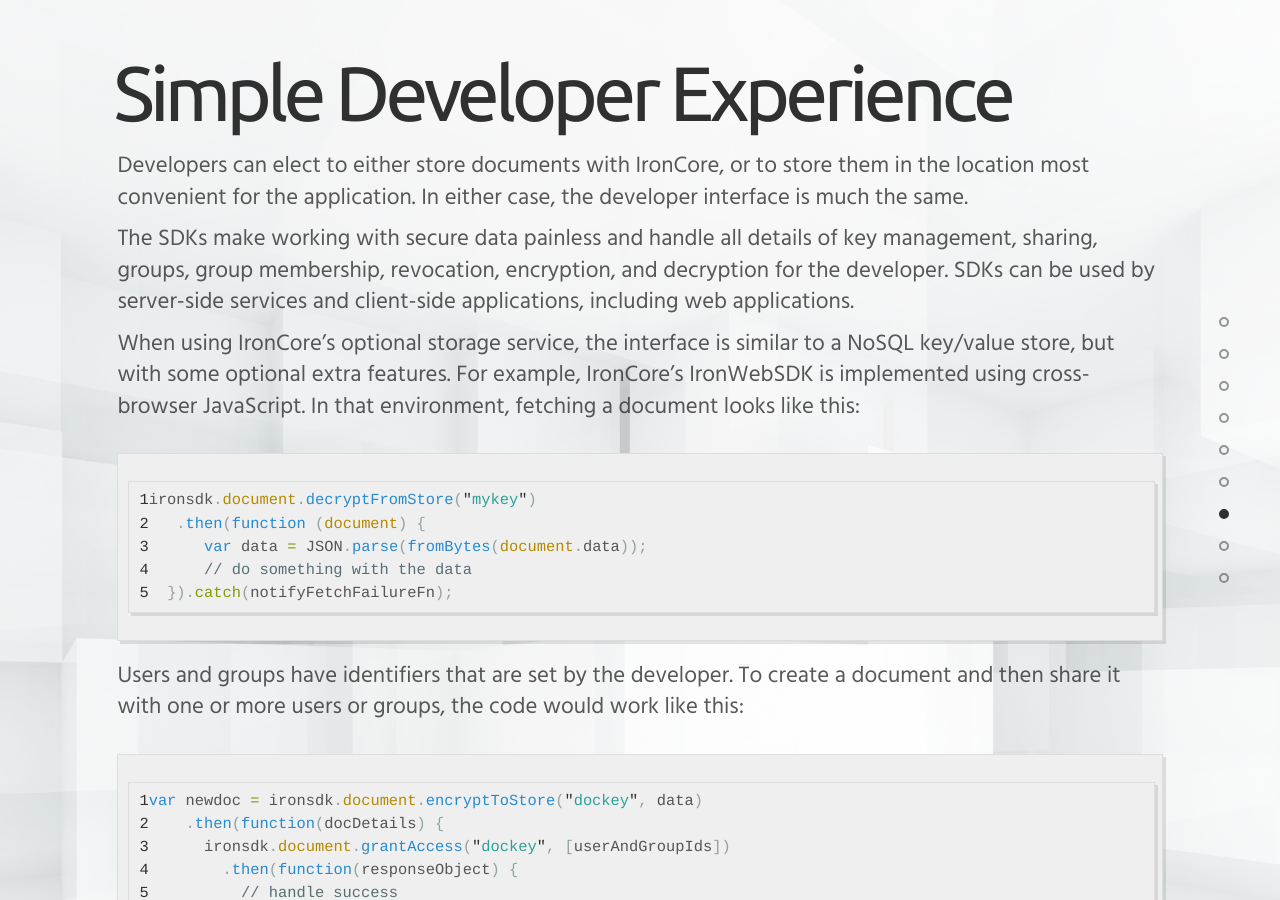
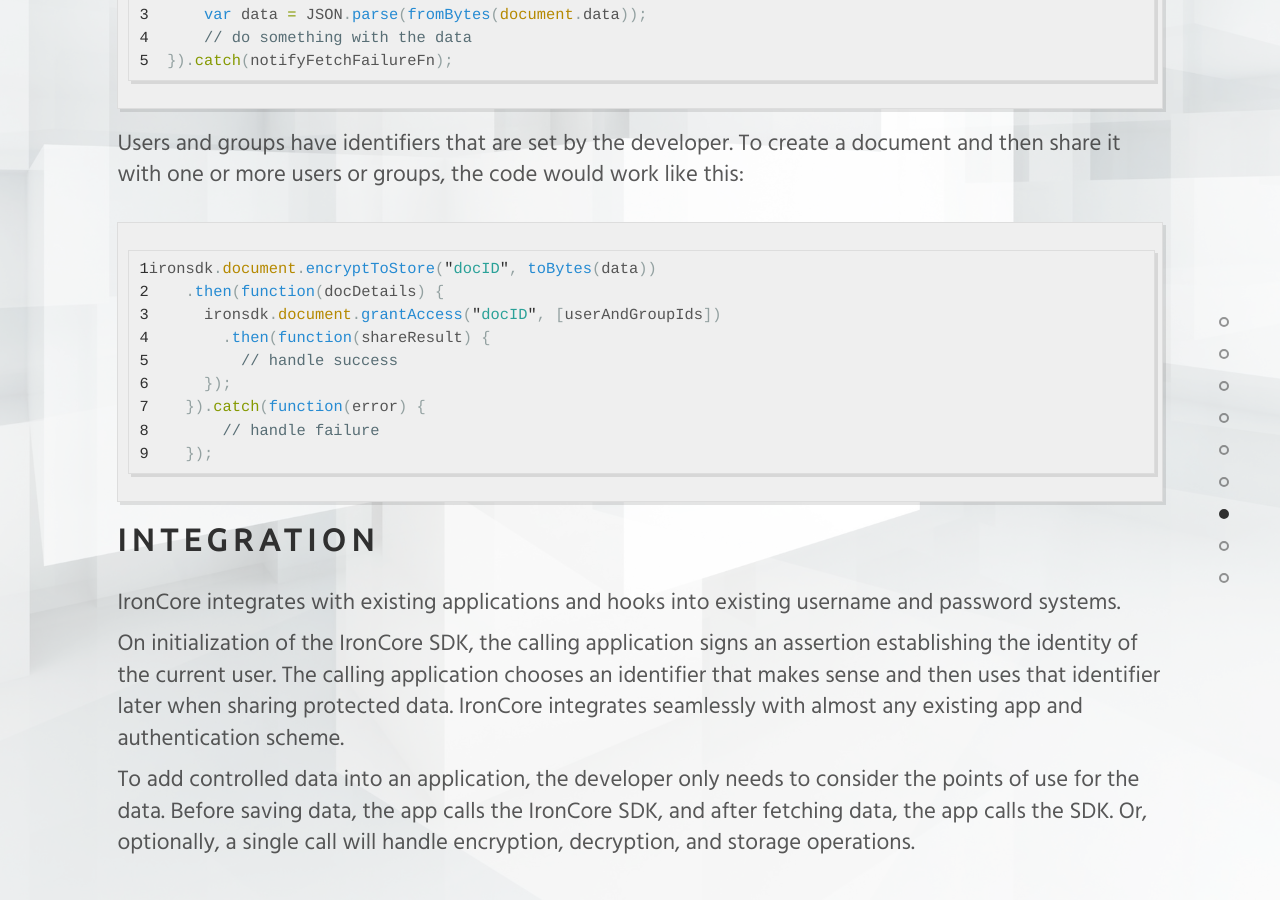
Before and after one commit to IronCoreLabs/ironcorelabs.github.io, a Jekyll site: the page built from technology/index.md, in a window 1280 px wide and 900 px high, scrolled down 8795 px. Built offline with Jekyll 4.4.1, drawn with Linux system fonts in a browser that asks for light colours; some web fonts are replaced; some of the changed text lies outside the part shown.

Commit message:
Changes per Ernie's PR comments

````diff
--- a/technology/index.md
+++ b/technology/index.md
@@ -7,7 +7,7 @@
 excerpt: IronCore Labs is transforming how SaaS companies handle their customers' data. We help developers end-to-end encrypt the data in their apps so it remains secure no matter where it lives.
 ---
 
-{% include slides/slideStart.html id="manifesto" classes="fade-8 autoHeight" %}
+{% include slides/slideStart.html id="manifesto" classes="fade-9 autoHeight" %}
 <div class="left" markdown="1">
 
 # Technology
@@ -25,9 +25,9 @@
 
 Most SaaS companies largely ignore security concerns when they're small. As they grow, they add network perimeter technologies like firewalls and intrusion prevention appliances, security incident event management platforms, and staff to monitor them. For B2B SaaS, this evolution is driven by larger customers that demand more intense infosecurity reviews during the sales cycle.
 
-Unfortunately, investing in network perimeter technologies is the solution for a different era than the one we live in today. Outdated regulations and infosecurity standards assume a network environment of decades past.
+Unfortunately, investing in network perimeter technologies was the solution for a bygone era. Outdated regulations and infosecurity standards assume a network environment of decades past.
 
-![](/img/tech/data-sharing-complexity-history.png "Graphical timeline of increasing complexity of networks from the 80's until now")
+![Graphical timeline of increasing complexity of networks from the 80's until now](/img/tech/data-sharing-complexity-history.png)
 
 We've evolved from walking floppy disks between computers to a world of cloud services, remote employees, mobile devices, IoT, and no clear perimeter that contains the data. **The complexity of managing access in this environment is beyond the point where a human can reason about it**.
 
@@ -73,7 +73,7 @@
 
 This is why large organizations demand extensive infosec reviews, with lengthy spreadsheets, before purchasing and why, in many cases, they don't even consider a service that might otherwise make them more competitive.
 
-![](/img/tech/i-think-vs-i-know.png "Provable security: the difference between 'I think' and 'I KNOW'")
+![Provable security: the difference between 'I think' and 'I KNOW'](/img/tech/i-think-vs-i-know.png)
 
 In a world of **customer-controlled data**, organizations need no longer hope their partners have good-enough security. The security travels with the data and the usage of that data is monitored. With control comes trust, and trust brings options, flexibility, and, for SaaS vendors who embrace it, more sales.
 
@@ -131,8 +131,6 @@
 
 ### Encryption and Decryption
 
-![](/img/tech/orthogonal-encrypt-file.png)
-
 Independent of adding and removing members from the group, encryption just needs to know the public key of the user(s) or group(s) to share with. With IronCore's SDK, this is hangled automatically for the developer.
 
 Decrypting has an extra step that's handled automatically: the document originally encrypted to some group must be transformed as if it were encrypted to a user.
@@ -155,7 +153,7 @@
 When using IronCore's optional storage service, the interface is similar to a NoSQL key/value store, but with some optional extra features. For example, IronCore’s IronWebSDK is implemented using cross-browser JavaScript. In that environment, fetching a document looks like this:
 
 ```javascript
-ironsdk.document.decryptFromStore("mykey")
+ironsdk.document.decryptFromStore("docID")
    .then(function (document) {
       var data = JSON.parse(fromBytes(document.data));
       // do something with the data
@@ -165,10 +163,10 @@
 Users and groups have identifiers that are set by the developer. To create a document and then share it with one or more users or groups, the code would work like this:
 
 ```javascript
-var newdoc = ironsdk.document.encryptToStore("dockey", data)
+ironsdk.document.encryptToStore("docID", toBytes(data))
     .then(function(docDetails) {
-      ironsdk.document.grantAccess("dockey", [userAndGroupIds])
-        .then(function(responseObject) {
+      ironsdk.document.grantAccess("docID", [userAndGroupIds])
+        .then(function(shareResult) {
           // handle success
       });
     }).catch(function(error) {
@@ -176,9 +174,13 @@
     });
 ```
 
-## Identity
+## Integration
 
-For any given app, logins remain unchanged from what they would otherwise be. On initialization of the IronCore SDK, a signed JWT assertion must be provided to establish the identity of the current user. When we generate new keys, we tie this assertion to the public key for a verifiable link between the two. This also allows developers to look up users by whatever identifier they are comfortable using and to share with those users just by referencing those identifiers. IronCore integrates seamlessly with almost any existing app and authentication scheme.
+IronCore integrates with existing applications and hooks into existing username and password systems.
+
+On initialization of the IronCore SDK, the calling application signs an assertion establishing the identity of the current user. The calling application chooses an identifier that makes sense and then uses that identifier later when sharing protected data. IronCore integrates seamlessly with almost any existing app and authentication scheme.
+
+To add controlled data into an application, the developer only needs to consider the points of use for the data. Before saving data, the app calls the IronCore SDK, and after fetching data, the app calls the SDK. Or, optionally, a single call will handle encryption, decryption, and storage operations.
 
 </div>
 {% include slides/slideEnd.html background="/img/tech/abstract-boxes.jpeg"%}
````
